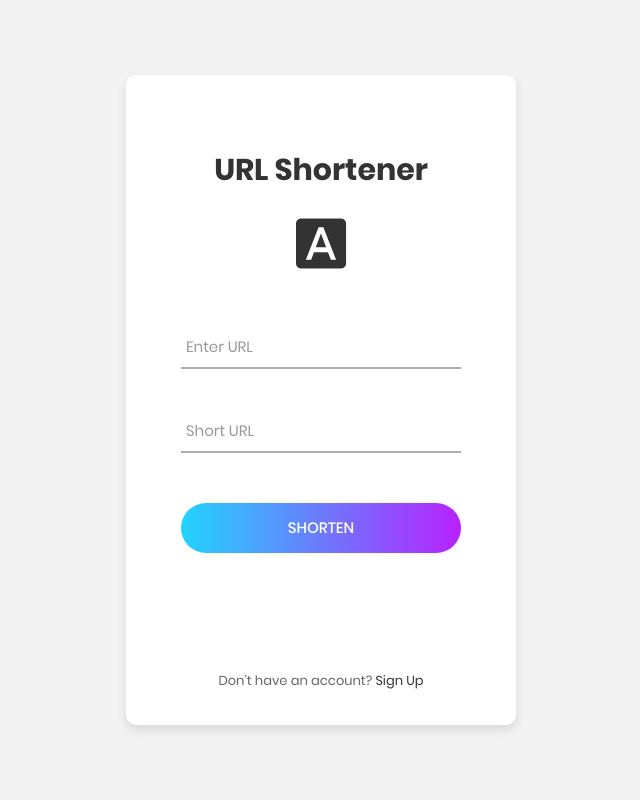
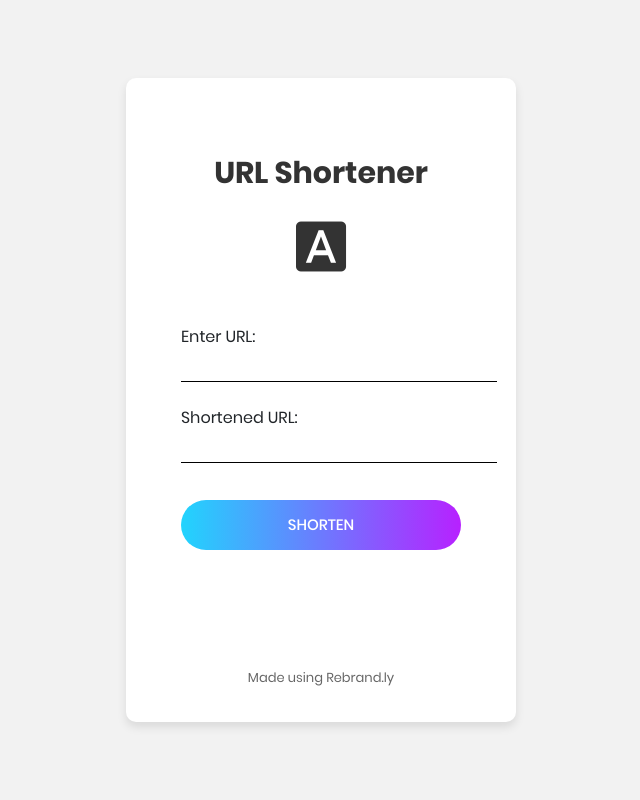
Before and after one commit to vjhawar12/URL-Shortener, a Node server app: page / in a window 1280 px wide. Shown: the whole page, without its empty margins (319-959 px from the left). Run offline with Node 20, Linux system fonts and the light colour scheme.

Commit message:
Fixed input fields

```diff
--- a/public/css/main.css
+++ b/public/css/main.css
@@ -89,8 +89,10 @@ ul, li {
 
 /*---------------------------------------------*/
 input {
-	outline: none;
-	border: none;
+  border: 0;
+  outline: 0;
+  background: transparent;
+  border-bottom: 1px solid black;
 }
 
 textarea {
--- a/views/index.ejs
+++ b/views/index.ejs
@@ -29,22 +29,15 @@
 						<i class="zmdi zmdi-font"></i>
 					</span>
 
-					<div class="wrap-input100 validate-input">
-						<input class="input100" type="text" name="link">
-						<span class="focus-input100" data-placeholder="Enter URL"></span>
-					</div>
-
-					<div class="wrap-input100 validate-input">
-						<span class="btn-show-pass">
-
-						</span>
-						<input class="input100" type="text" name="pass">
-                        <% if (!locals.shortURL) { %>
-						    <span class="focus-input100" data-placeholder="Short URL"> </span>
-                        <% } else { %>
-                            <span class="focus-input100" data-placeholder=<%= shortURL %>> </span>
-                        <% } %>
-					</div>
+                    <label for="link"> Enter URL: </label>
+                    <input type="text" id="link" name="link"><br><br>
+                    <label for="lname"> Shortened URL: </label>
+                    <% if (!locals.shortURL) { %>
+                        <input type="text" id="shortURL" name="shortURL"><br><br>
+                    <% } else { %>
+						<p> <%= shortURL %> </p> <br><br>
+                        <!-- <input type="text" id="shortURL" name="shortURL" placeholder=<%= shortURL %>><br><br> -->
+                    <% } %>
 
 					<div class="container-login100-form-btn">
 						<div class="wrap-login100-form-btn">
@@ -59,12 +52,8 @@
 
 					<div class="text-center p-t-115">
 						<span class="txt1">
-							Don’t have an account?
+							Made using Rebrand.ly
 						</span>
-
-						<a class="txt2" href="#">
-							Sign Up
-						</a>
 					</div>
 				</form>
 			</div>
```
